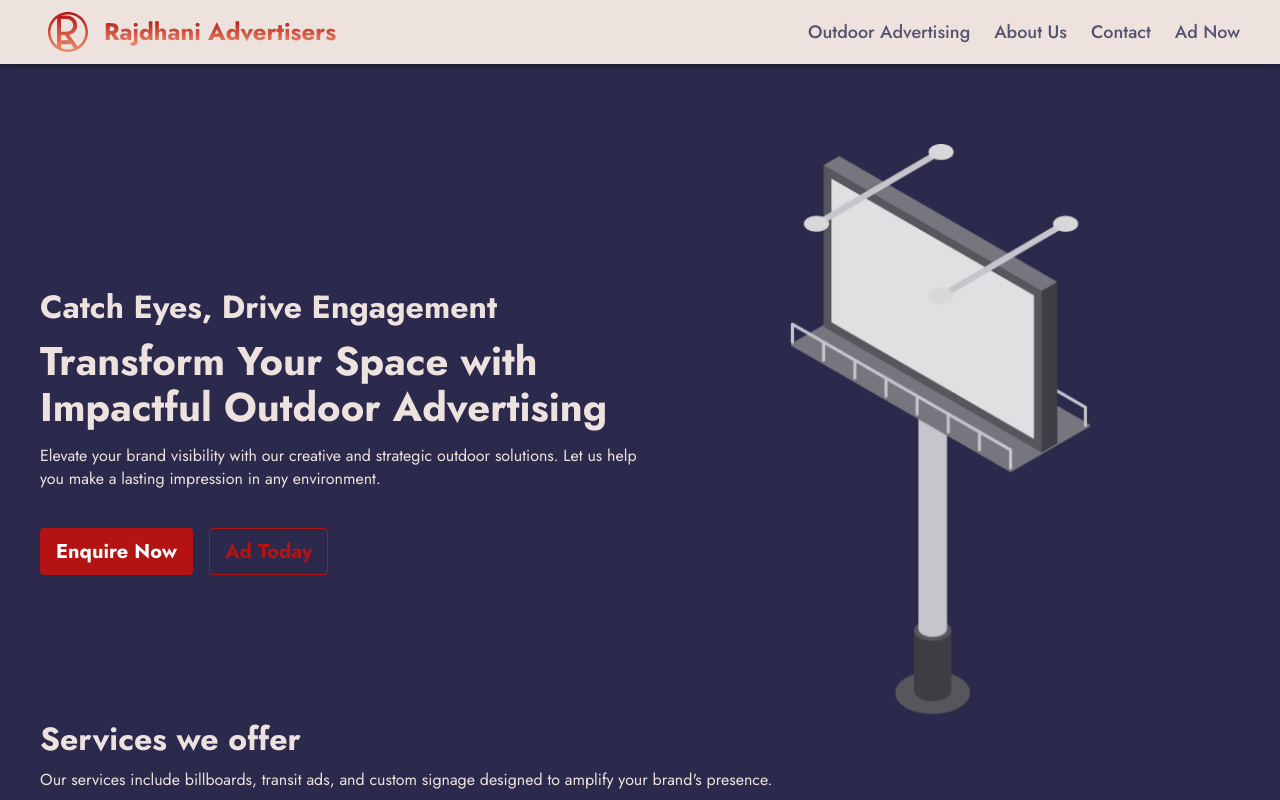
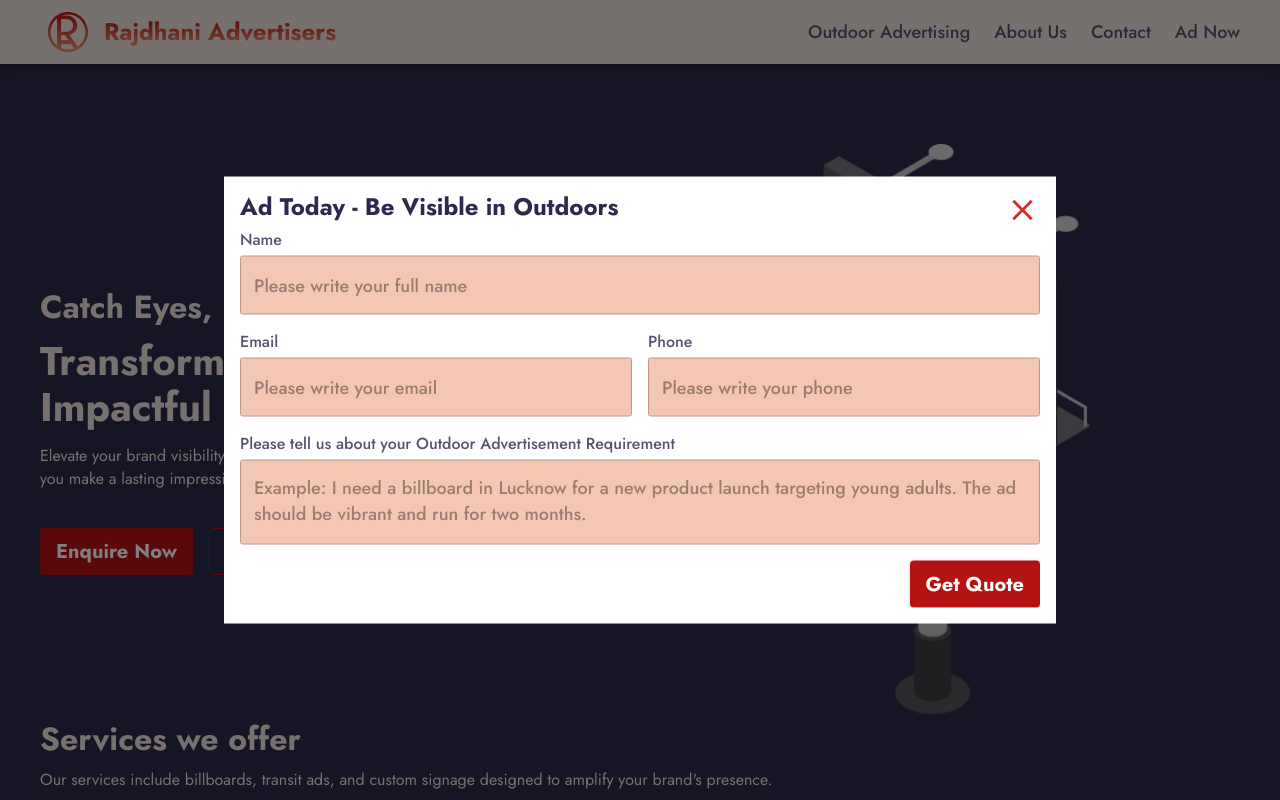
Before and after one commit to faraz-github/rajdhaniadvertiserswebsite, a React (Vite) app: page / in a window 1280 px wide. Both pictures are taken after a click on the button "Ad Today". Shown: the top 800 px of the page. Built offline with nearby package versions, Linux system fonts and the light colour scheme.

Commit message:
Add Ad Now Modal

```diff
--- a/src/components/Footer/QuickLinks.jsx
+++ b/src/components/Footer/QuickLinks.jsx
@@ -1,14 +1,16 @@
 import { useState } from "react";
-import { Link } from "react-router-dom";
 import { HashLink } from "react-router-hash-link";
 
 import { Stack, Typography } from "@mui/material";
+
 import OutdoorAdvertisingModal from "../modals/OutdoorAdvertisingModal";
 import AboutUsModal from "../modals/AboutUsModal";
+import AdNowModal from "../modals/AdNowModal";
 
 const QuickLinks = () => {
   const [openOutdoorAdsModal, setOpenOutdoorAdsModal] = useState(false);
   const [openAboutUsModal, setOpenAboutUsModal] = useState(false);
+  const [openAdNowModal, setOpenAdNowModal] = useState(false);
 
   return (
     <>
@@ -58,15 +60,15 @@ const QuickLinks = () => {
             Contact Us
           </Typography>
           <Typography
-            component={Link}
-            to={"/ad-now"}
             variant="body2"
             color="primary.light"
             sx={{
               "&:hover": {
                 color: "primary.dark",
+                cursor: "pointer",
               },
             }}
+            onClick={() => setOpenAdNowModal(true)}
           >
             Ad Now
           </Typography>
@@ -77,6 +79,7 @@ const QuickLinks = () => {
         setOpen={setOpenOutdoorAdsModal}
       />
       <AboutUsModal open={openAboutUsModal} setOpen={setOpenAboutUsModal} />
+      <AdNowModal open={openAdNowModal} setOpen={setOpenAdNowModal} />
     </>
   );
 };
--- a/src/components/Header/Links.jsx
+++ b/src/components/Header/Links.jsx
@@ -1,16 +1,17 @@
 import PropTypes from "prop-types";
 import { useState } from "react";
-import { Link } from "react-router-dom";
 import { HashLink } from "react-router-hash-link";
 
 import { Stack, Typography } from "@mui/material";
 
 import OutdoorAdvertisingModal from "../modals/OutdoorAdvertisingModal";
 import AboutUsModal from "../modals/AboutUsModal";
+import AdNowModal from "../modals/AdNowModal";
 
 const Links = ({ closeDrawerOnClick }) => {
   const [openOutdoorAdsModal, setOpenOutdoorAdsModal] = useState(false);
   const [openAboutUsModal, setOpenAboutUsModal] = useState(false);
+  const [openAdNowModal, setOpenAdNowModal] = useState(false);
 
   return (
     <>
@@ -61,16 +62,15 @@ const Links = ({ closeDrawerOnClick }) => {
           Contact
         </Typography>
         <Typography
-          component={Link}
-          to={"/ad-now"}
           variant="body1"
           color="primary.light"
           sx={{
             "&:hover": {
               color: "primary.dark",
+              cursor: "pointer",
             },
           }}
-          onClick={closeDrawerOnClick}
+          onClick={() => setOpenAdNowModal(true)}
         >
           Ad Now
         </Typography>
@@ -80,6 +80,7 @@ const Links = ({ closeDrawerOnClick }) => {
         setOpen={setOpenOutdoorAdsModal}
       />
       <AboutUsModal open={openAboutUsModal} setOpen={setOpenAboutUsModal} />
+      <AdNowModal open={openAdNowModal} setOpen={setOpenAdNowModal} />
     </>
   );
 };
--- a/src/components/HeroSection/HeroAd.jsx
+++ b/src/components/HeroSection/HeroAd.jsx
@@ -1,13 +1,20 @@
+import { useState } from "react";
+
 import { Box, Stack, Typography } from "@mui/material";
 
 import { CustomRedButton } from "../ui/CustomButtons";
 
+import AdNowModal from "../modals/AdNowModal";
+
 const HeroAd = () => {
+  const [openAdNowModal, setOpenAdNowModal] = useState(false);
+
   const getItNowHandler = () => {
-    console.log("Get it now");
+    setOpenAdNowModal(true);
   };
 
   return (
+    <>
       <Box
         sx={{
           mx: "auto",
@@ -52,6 +59,8 @@ const HeroAd = () => {
           />
         </Stack>
       </Box>
+      <AdNowModal open={openAdNowModal} setOpen={setOpenAdNowModal} />
+    </>
   );
 };
 
--- a/src/components/HeroSection/HeroCTA.jsx
+++ b/src/components/HeroSection/HeroCTA.jsx
@@ -1,7 +1,13 @@
+import { useState } from "react";
 import { Stack } from "@mui/material";
+
 import { CustomRedButton, CustomRedOutlinedButton } from "../ui/CustomButtons";
 
+import AdNowModal from "../modals/AdNowModal";
+
 const HeroCTA = () => {
+  const [openAdNowModal, setOpenAdNowModal] = useState(false);
+
   const enquireNowHandler = () => {
     const section = document.getElementById("contact");
     if (section) {
@@ -9,9 +15,10 @@ const HeroCTA = () => {
     }
   };
   const adTodayHandler = () => {
-    console.log("Ad Today");
+    setOpenAdNowModal(true);
   };
   return (
+    <>
       <Stack
         direction={"row"}
         spacing={2}
@@ -27,6 +34,8 @@ const HeroCTA = () => {
           onClickHandler={adTodayHandler}
         />
       </Stack>
+      <AdNowModal open={openAdNowModal} setOpen={setOpenAdNowModal} />
+    </>
   );
 };
 
--- /dev/null
+++ b/src/components/modals/AdNowModal.jsx
@@ -0,0 +1,195 @@
+import PropTypes from "prop-types";
+import { useState } from "react";
+
+import { Box, FormLabel, Stack, TextField, Typography } from "@mui/material";
+import Grid from "@mui/material/Grid2";
+
+import CustomModal from "../ui/CustomModal";
+import axios from "axios";
+import { CustomRedButton } from "../ui/CustomButtons";
+
+const AdNowModal = ({ open, setOpen }) => {
+  const [formData, setFormData] = useState({
+    name: "",
+    email: "",
+    phone: "",
+    details: "",
+  });
+
+  const [loading, setLoading] = useState(false);
+  const { name, email, phone, details } = formData;
+
+  const onChangeHandler = (event) => {
+    setFormData((prevState) => ({
+      ...prevState,
+      [event.target.name]: event.target.value,
+    }));
+  };
+
+  const onSubmitHandler = async (event) => {
+    event.preventDefault();
+    setLoading(true);
+
+    const phoneRegex = /^(?:\+91)?\d{10}$/;
+    if (phoneRegex.test(phone)) {
+      try {
+        const apiKey =
+          "ab686dde04985d9263e440295d2b3c6d08331fa8d15cca52d2ca2b1dcd495b8f";
+        const response = await axios.post(
+          `http://localhost:5000/api/booking-form/rajdhani-advertisers/${apiKey}/create`,
+          formData
+        );
+        console.log("Response:", response.data);
+        alert("Ad form submitted successfully!");
+        setLoading(false);
+      } catch (error) {
+        console.error("Error submitting form:", error);
+        alert("There was an error submitting the form. Please try again.");
+        setLoading(false);
+      }
+    } else {
+      alert("Please enter a valid Indian phone number.");
+      setLoading(false);
+    }
+  };
+
+  return (
+    <CustomModal
+      width={{ xs: 375, sm: 500, md: 800 }}
+      height={"fit-content"}
+      open={open}
+      setOpen={setOpen}
+    >
+      <Box
+        sx={{
+          maxHeight: "100%",
+          overflow: "hidden",
+          overflowY: "scroll",
+        }}
+      >
+        <Stack>
+          <Typography
+            variant="h3"
+            color="primary"
+            fontSize={{ sm: 24, xs: 20 }}
+            gutterBottom
+          >
+            Ad Today - Be Visible in Outdoors
+          </Typography>
+          <form onSubmit={onSubmitHandler}>
+            <Stack spacing={2}>
+              <Box>
+                <FormLabel>
+                  <Typography variant="h5" color={"primary.light"} gutterBottom>
+                    Name
+                  </Typography>
+                </FormLabel>
+                <TextField
+                  fullWidth
+                  variant="outlined"
+                  type="text"
+                  name="name"
+                  value={name}
+                  onChange={onChangeHandler}
+                  required
+                  placeholder="Please write your full name"
+                  sx={{
+                    borderRadius: (theme) => theme.shape.borderRadius,
+                    backgroundColor: (theme) => theme.palette.brandOrangeLight,
+                  }}
+                />
+              </Box>
+              <Grid container spacing={2}>
+                <Grid size={{ xs: 12, md: 6 }}>
+                  <FormLabel>
+                    <Typography
+                      variant="h5"
+                      color={"primary.light"}
+                      gutterBottom
+                    >
+                      Email
+                    </Typography>
+                  </FormLabel>
+                  <TextField
+                    fullWidth
+                    variant="outlined"
+                    type="email"
+                    name="email"
+                    value={email}
+                    onChange={onChangeHandler}
+                    required
+                    placeholder="Please write your email"
+                    sx={{
+                      borderRadius: (theme) => theme.shape.borderRadius,
+                      backgroundColor: (theme) =>
+                        theme.palette.brandOrangeLight,
+                    }}
+                  />
+                </Grid>
+                <Grid size={{ xs: 12, md: 6 }}>
+                  <FormLabel>
+                    <Typography
+                      variant="h5"
+                      color={"primary.light"}
+                      gutterBottom
+                    >
+                      Phone
+                    </Typography>
+                  </FormLabel>
+                  <TextField
+                    fullWidth
+                    variant="outlined"
+                    type="tel"
+                    name="phone"
+                    value={phone}
+                    onChange={onChangeHandler}
+                    required
+                    placeholder="Please write your phone"
+                    sx={{
+                      borderRadius: (theme) => theme.shape.borderRadius,
+                      backgroundColor: (theme) =>
+                        theme.palette.brandOrangeLight,
+                    }}
+                  />
+                </Grid>
+              </Grid>
+              <Box>
+                <FormLabel>
+                  <Typography variant="h5" color={"primary.light"} gutterBottom>
+                    Please tell us about your Outdoor Advertisement Requirement
+                  </Typography>
+                </FormLabel>
+                <TextField
+                  multiline
+                  minRows={2}
+                  fullWidth
+                  variant="outlined"
+                  type="text"
+                  name="details"
+                  value={details}
+                  onChange={onChangeHandler}
+                  required
+                  placeholder="Example: I need a billboard in Lucknow for a new product launch targeting young adults. The ad should be vibrant and run for two months."
+                  sx={{
+                    borderRadius: (theme) => theme.shape.borderRadius,
+                    backgroundColor: (theme) => theme.palette.brandOrangeLight,
+                  }}
+                />
+              </Box>
+              <Stack direction={"row"} justifyContent={"flex-end"}>
+                <CustomRedButton buttonTitle="Get Quote" disabled={loading} />
+              </Stack>
+            </Stack>
+          </form>
+        </Stack>
+      </Box>
+    </CustomModal>
+  );
+};
+
+AdNowModal.propTypes = {
+  open: PropTypes.bool,
+  setOpen: PropTypes.func,
+};
+
+export default AdNowModal;
```
Lines whose indentation alone changed are shown as unchanged.
